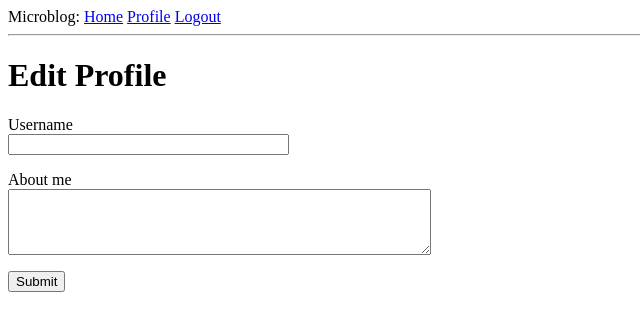
After one commit to rortms/flask-tutorial-microblog, a Python web app: template microblog/app/templates/edit_profile.html in a window 1280 px wide. The commit adds this page. Shown: the top 331 px of the page, without its empty margins (0-640 px from the left). Run offline with Jinja, Linux system fonts and the light colour scheme; the template is opened without the code that fills it: most values are stand-ins (such as "Sample title", 1, 10 or a date in 2020); form fields are guessed from the names that the template uses.

Commit message:
End chapter 6

```diff
--- /dev/null
+++ b/microblog/app/templates/edit_profile.html
@@ -0,0 +1,28 @@
+{% extends "base.html" %}
+
+{% block content %}
+
+   <h1>Edit Profile</h1>
+   <form action="" method="Post">
+     {{ form.hidden_tag() }}
+     <p>
+       {{ form.username.label }}<br>
+       {{ form.username(size=32) }}<br>
+
+       {% for error in form.username.errors %}
+       <span style="color: red;">[{{ error }}]</span>
+       {% endfor %}
+
+     </p>
+     <p>
+       {{ form.about_me.label }}<br>
+       {{ form.about_me(cols=50, rows=4) }}<br>
+
+       {% for error in form.about_me.errors %}
+       <span style="color: red;">[{{ error }}]</span>
+       {% endfor %}
+     </p>
+     <p>{{ form.submit() }}</p>
+   </form>
+
+{% endblock %}
--- a/microblog/app/templates/user.html
+++ b/microblog/app/templates/user.html
@@ -9,6 +9,11 @@
           <h1>User: {{ user.username }}</h1>
           {% if user.about_me %}<p>{{ user.about_me}}</p>{% endif %}
           {% if user.last_seen %}<p>Last seen on: {{ user.last_seen }}</p>{% endif %}
+
+          {% if user == current_user %}
+          <p><a href="{{ url_for('edit_profile') }}">Edit your profile</a></p>
+          {% endif %}
+
         </td>
       </tr>
     </table>
```
Also changed, not shown: microblog/app/forms.py (+7 -2 lines), microblog/app/routes.py (+27 -1 lines).
